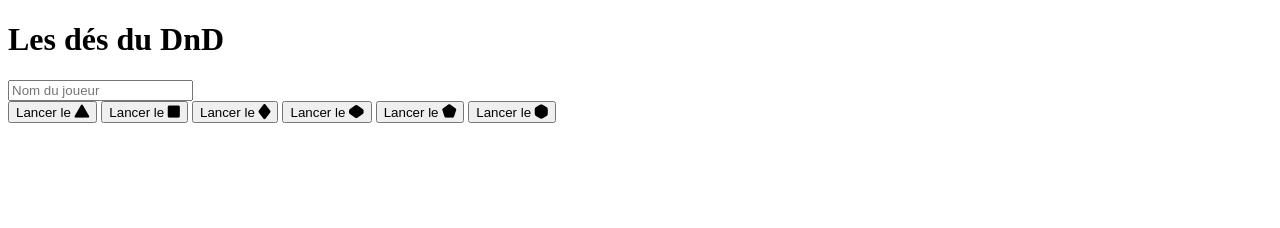
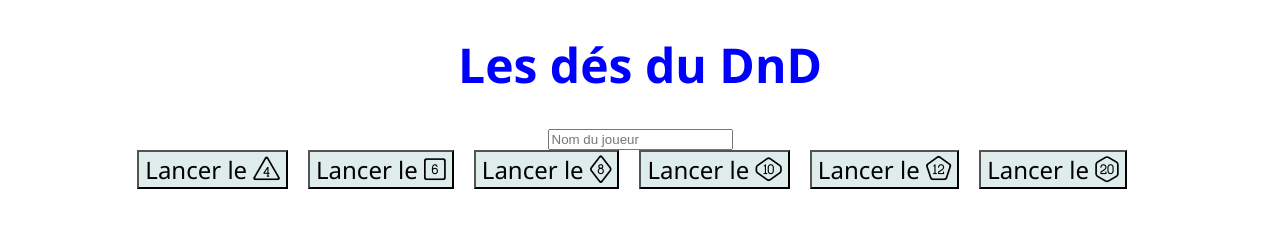
Before and after one commit to exi-raccoon/dice-roller, a plain HTML site: page dice.html in a window 1280 px wide. Drawn offline with Linux system fonts and the light colour scheme.

Commit message:
ajouter couleurs et mise en page rapide

```diff
--- a/dice.css
+++ b/dice.css
@@ -1,8 +1,41 @@
 @font-face {
     font-family: Dicier;
-    src: url('Fonts/Dicier-Round-Dark.woff2');
+    src: url('Fonts/Dicier-Round-Heavy.woff2');
 }
 .dicier {
     font-family: Dicier, sans-serif;
     font-feature-settings: “liga” 1, “kern” 1, “calt” 1, dlig 1;
+    text-align: center;
+    margin-top: 2rem;
+
 }
+
+h1 {
+    font-family: 'Segoe UI', Tahoma, Geneva, Verdana, sans-serif;
+    text-align: center;
+    font-size: 300%;
+    color: blue;
+}
+
+#app {
+    text-align: center;
+}
+
+button {
+    text-align: center;
+    font-family: 'Segoe UI', Tahoma, Geneva, Verdana, sans-serif;
+    font-size: 150%;
+    margin-right: 1rem;
+    background-color: rgb(95, 158, 160, 0.2);
+}
+
+#dice_container {
+    font-size: 500%;
+    margin-top: 2rem;
+}
+
+#effacer {
+    position: absolute;
+    top: 14em;
+    right: 46%;
+}
```
